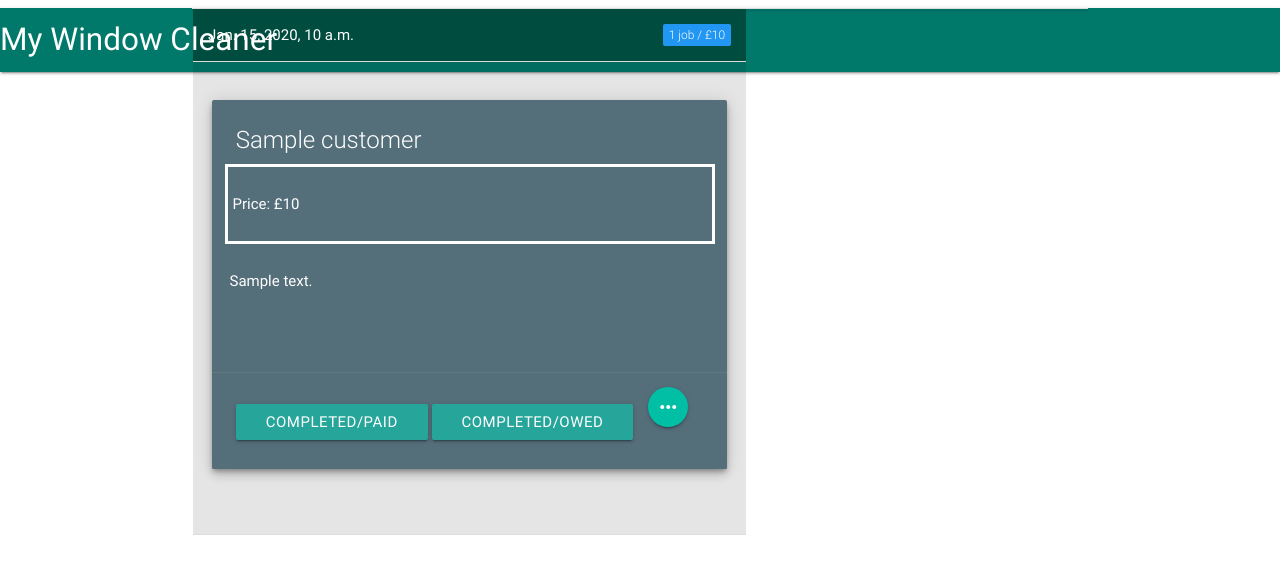
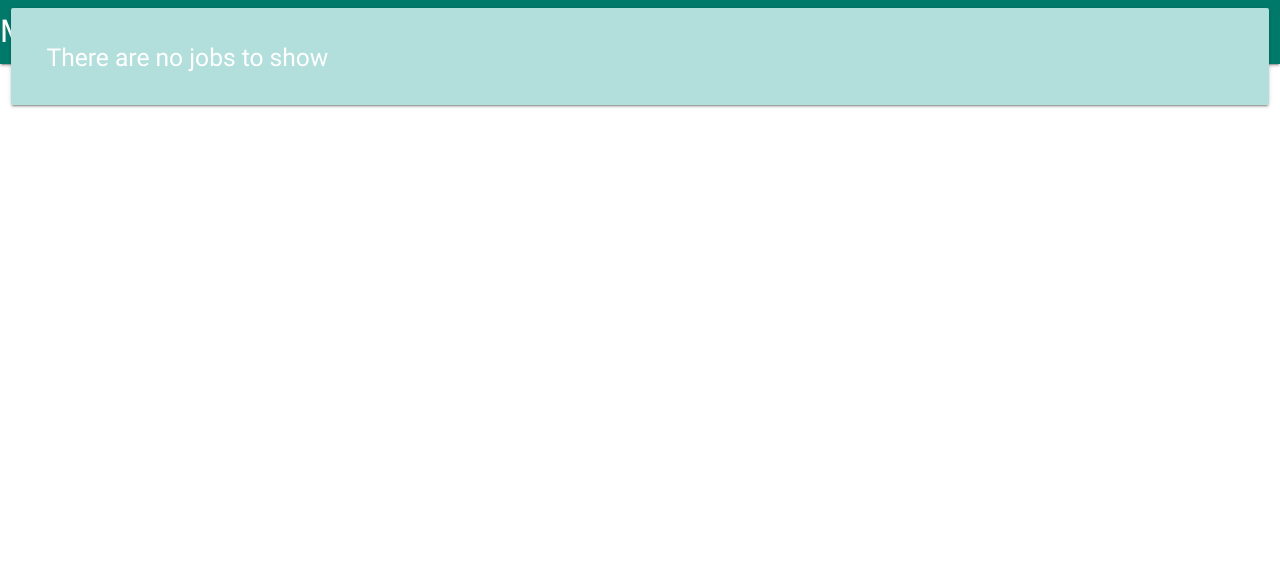
Before and after one commit to Code-Institute-Submissions/MWC_APP, a Django app: template worksheets/templates/worksheet.html in a window 1280 px wide. Shown: the top 574 px of the page. Run offline with Django 3.2, Linux system fonts and the light colour scheme; the template is opened without the code that fills it: most values are stand-ins (such as "Sample title", 1, 10 or a date in 2020); parts of the project's set-up code (start-up, migrations or seed data) failed here and were passed over; some libraries are stand-ins or nearby versions.

Commit message:
intermediary commit

```diff
--- a/MWC_APP/settings.py
+++ b/MWC_APP/settings.py
@@ -144,7 +144,7 @@ STATIC_ROOT = os.path.join(BASE_DIR, 'staticfiles')
 
 LOGIN_URL = '/login/'
 
-LOGIN_REDIRECT_URL = '/worksheets/'
+LOGIN_REDIRECT_URL = 'login_success'
 
 USE_L10N = True
 
--- a/MWC_APP/urls.py
+++ b/MWC_APP/urls.py
@@ -19,6 +19,7 @@ from django.contrib.auth import views as auth_views
 
 from django.conf import settings
 import debug_toolbar
+from views import LoginSuccess
 
 
 urlpatterns = [
@@ -30,6 +31,7 @@ urlpatterns = [
     url(r'^expenses/', include('expenses.urls')),
     url(r'^login/$', auth_views.login, {'template_name': 'login.html'}, name='login'),
     url(r'^logout/$', auth_views.logout, {'next_page': '/login/'}, name='logout'),
+    url(r'login_success/$', LoginSuccess.as_view(), name='login_success')
 ]
 
 if settings.DEBUG:
--- a/templates/login.html
+++ b/templates/login.html
@@ -1,5 +1,7 @@
 {% extends "base.html" %}
+{% load staticfiles %}
 {% block content %}
+
 <div class="container">
     {% if form.errors %}
         <div class="row" id="alert_box">
@@ -53,8 +55,10 @@
 }
 {% endcomment %}
 {% block extra_js %}
+<script>
 $('#alert_close').click(function(){
     $( "#alert_box" ).fadeOut( "slow", function() {
     });
   });
+</script>
 {% endblock %}
--- a/worksheets/templates/worksheet.html
+++ b/worksheets/templates/worksheet.html
@@ -2,18 +2,12 @@
 {% load job_filters %}
 {% block content %}
 {% load staticfiles %}
+
+
+{% if scheduled_date.all %}
+
+
 {% regroup jobs by scheduled_date as jobs_by_date %}
-{% comment %} <ul>
-    {% for date in jobs_by_date %} date-{{ date.grouper }}
-    <ul>
-        {% for job in date.list|dictsort:"scheduled_date" %}
-        <li>
-            <div>{{ job.customer }} {{ job.scheduled_date }}</div>
-        </li>
-        {% endfor %}
-    </ul>
-    {% endfor %}
-</ul> {% endcomment %}
 
 <div class="container">
 <ul class="collapsible" data-collapsible="accordion">
@@ -71,7 +65,21 @@
         <a href="#!" id="modal_btn" class="btn modal-action modal-close waves-effect waves-green">OK</a>
     </div>
 </div>
-
+{% else %}
+<div class="row" id="alert_box">
+        <div class="col s12 m12">
+            <div class="card teal lighten-4">
+                <div class="row">
+                    <div class="col s12 m10">
+                        <div class="card-content">
+                            <h5>There are no jobs to show</h5>
+                        </div>
+                    </div>
+                </div>
+            </div>
+        </div>
+    </div>
+{% endif %}
 {% endblock %}
 {% block extra_js %}
 <!-- SCRIPTS -->
```
Also changed, not shown: MWC_APP/views.py (added, +15 -0 lines). Lines whose indentation alone changed are shown as unchanged.
